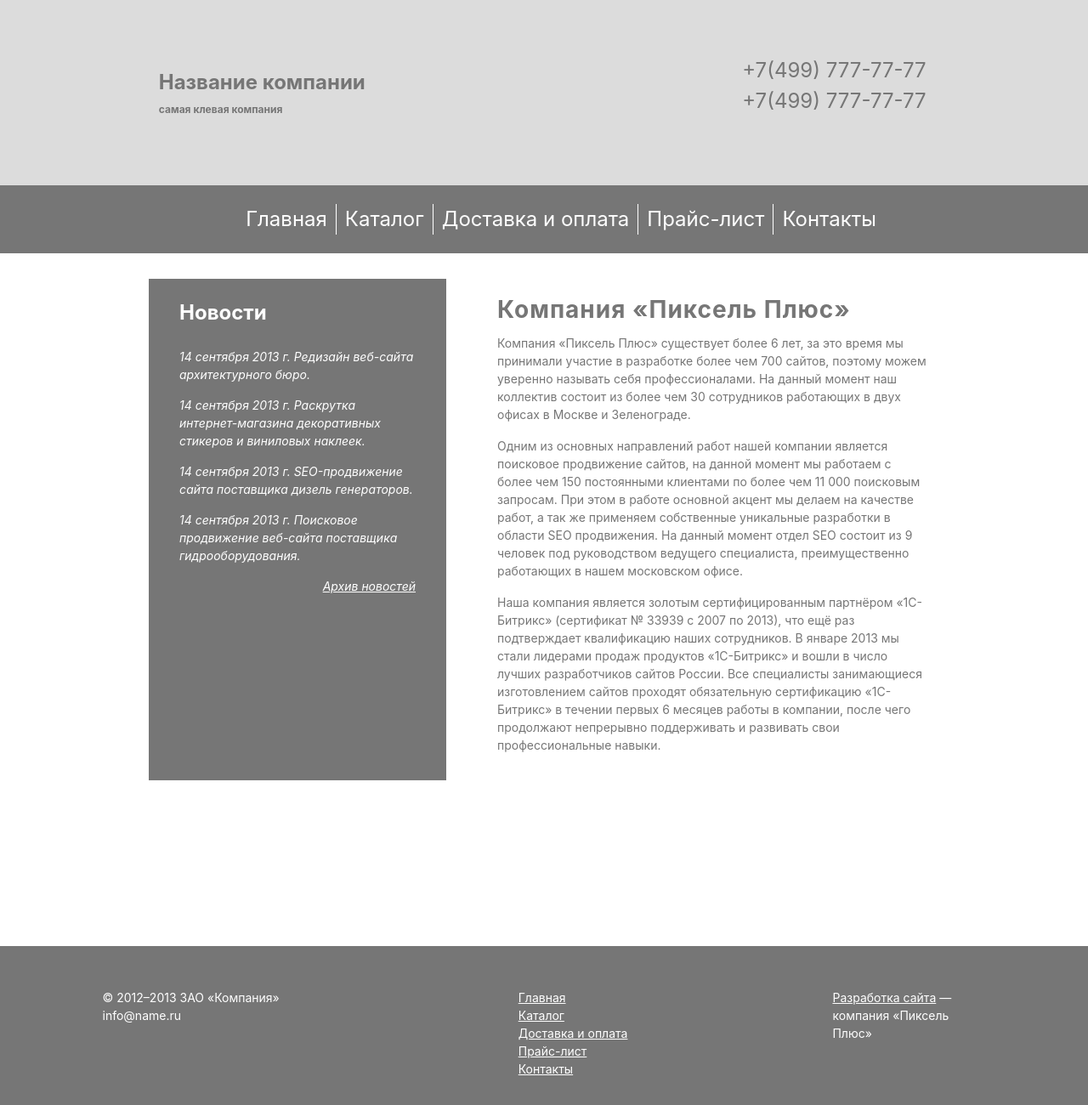
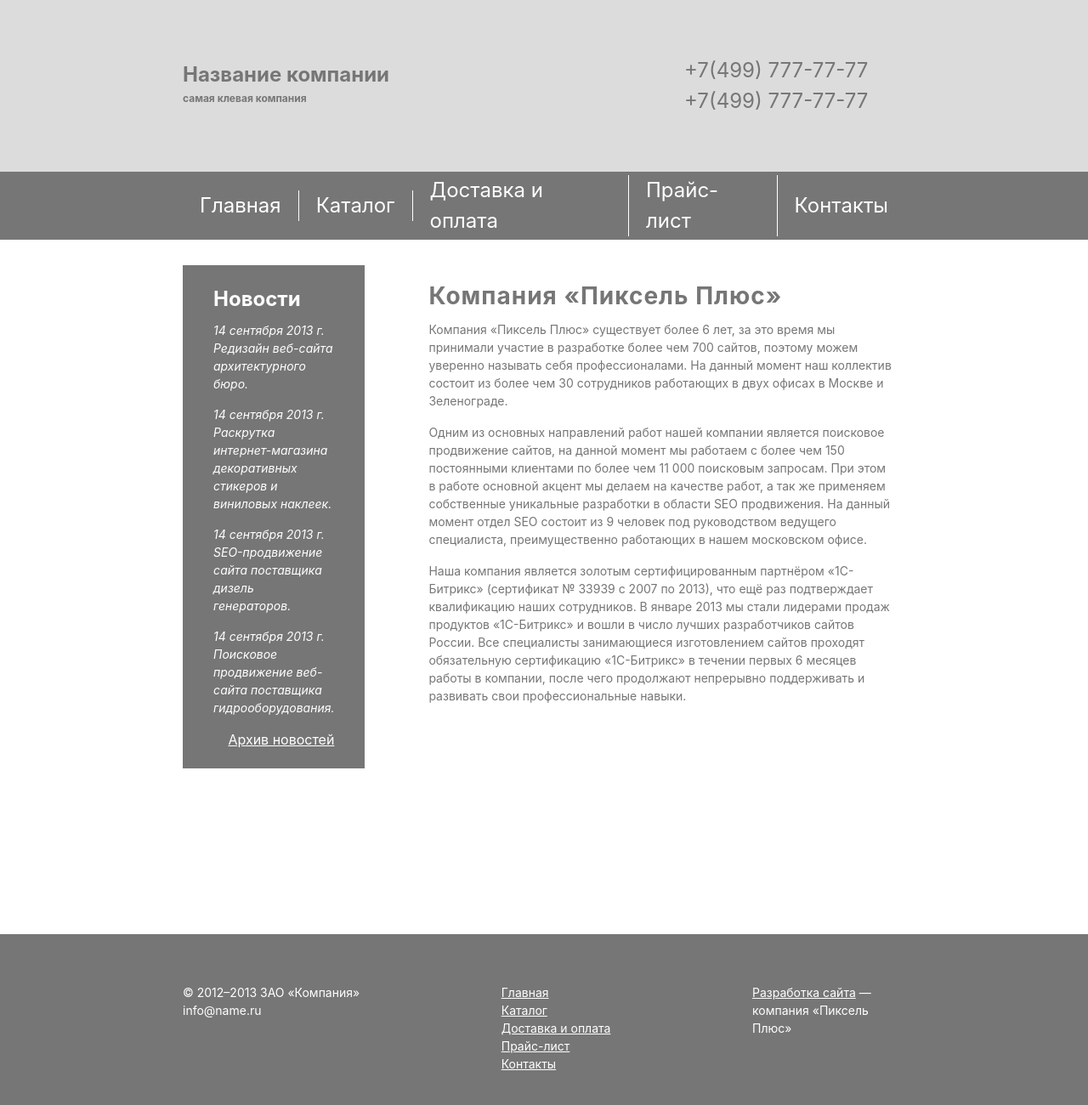
Before and after one commit to AntipinMaxim/layout-study, a website: page src/index.html in a window 1280 px wide. Shown: the top 1300 px of the page at 85% size. Drawn offline with nearby package versions, Linux system fonts and the light colour scheme.

Commit message:
AntipinMaxim
Work on the bugs - 2

```diff
--- a/src/index.html
+++ b/src/index.html
@@ -6,16 +6,17 @@
   <meta http-equiv="X-UA-Compatible" content="ie=edge">
   <link rel="stylesheet" href="https://cdnjs.cloudflare.com/ajax/libs/twitter-bootstrap/4.1.3/css/bootstrap-reboot.min.css">
   <link rel="stylesheet" href="https://cdnjs.cloudflare.com/ajax/libs/twitter-bootstrap/4.1.3/css/bootstrap-grid.min.css">
-  <link rel="stylesheet" href="/src/styles/common.css">
+  <link rel="stylesheet" href="styles/common.css">
 	<title>layout-study</title>
 </head>
 <body>
 
   <header class="header">
-      <div class="header__container">
+    <div class="header__bg-wrapper">
+      <div class="header__container content-container">
         <div class="header__logo">
           <div class="header__logo-img block-hidden">
-            <img src="" alt="Логотип сайта">
+            <img src="url" alt="Логотип сайта">
           </div>
           <div class="header__name-company">
             <span class="header__title-company text-bold">Название компании</span>
@@ -29,44 +30,55 @@
           </ul>
         </div>
       </div>
-    <nav class="header__nav">
-      <ul class="header__nav-list">
-        <li class="header__nav-item"><a href="url">Главная</a></li>
-        <li class="header__nav-item"><a href="url">Каталог</a></li>
-        <li class="header__nav-item"><a href="url">Доставка и оплата</a></li>
-        <li class="header__nav-item"><a href="url">Прайс-лист</a></li>
-        <li class="header__nav-item"><a href="url">Контакты</a></li>
+    </div>
+    <nav class="top-nav ">
+      <div class="content-container">
+        <ul class="top-nav__list ">
+          <li class="top-nav__item"><a href="url">Главная</a></li>
+          <li class="top-nav__item"><a href="url">Каталог</a></li>
+          <li class="top-nav__item"><a href="url">Доставка и оплата</a></li>
+          <li class="top-nav__item"><a href="url">Прайс-лист</a></li>
+          <li class="top-nav__item"><a href="url">Контакты</a></li>
         </ul>
+      </div>
     </nav>
     <div class="header__img block-hidden">
-      <img src="" alt="Изображение шаров">
+      <img src="url" alt="Изображение шаров">
     </div>
   </header>
 
-    <div class="container-news-content">
+    <div class="container-news-content content-container">
       <div class="news">
           <h3 class="news__title">Новости</h3>
           <ul class="news__list">
             <li class="news__item">
+              <div class="news__date">
                 14 сентября 2013 г.
+              </div>
               Редизайн веб-сайта архитектурного бюро.
             </li>
             <li class="news__item">
+              <div class="news__date">
                 14 сентября 2013 г.
+              </div>
               Раскрутка интернет-магазина декоративных стикеров и виниловых наклеек.
             </li>
             <li class="news__item">
+              <div class="news__date">
                 14 сентября 2013 г.
+              </div>
               SEO-продвижение сайта поставщика дизель генераторов.
             </li>
             <li class="news__item">
+              <div class="news__date">
                 14 сентября 2013 г.
+              </div>
               Поисковое продвижение веб-сайта поставщика гидрооборудования.
             </li>
-            <li class="news__item">
+          </ul>
+          <div class="news__archive">
             <a href="URL">Архив новостей</a>
-            </li>
-          </ul>
+          </div>
       </div>
       <div class="content">
         <h1 class="content__title">Компания «Пиксель Плюс»</h1>
@@ -90,11 +102,11 @@
       </div>
     </div>
 
-    <footer class="footer footer-positioning">
-      <div class="footer__container">
-        <div class="footer__mail">
-            © 2012–2013 ЗАО «Компания»<br>
-            info@name.ru
+    <footer class="footer">
+      <div class="footer__container content-container">
+        <div class="company-info">
+            <div class="company-info__organization">© 2012–2013 ЗАО «Компания»</div>
+            <div class="company-info__mail">info@name.ru</div>
         </div>
         <nav class="footer__nav">
           <ul class="footer__nav-list">
@@ -107,13 +119,11 @@
         </nav>
         <div class="footer__logo">
           <div class="footer__logo-img block-hidden">
-              <img src="" alt="Логотип сайта">
+            <img src="url" alt="Логотип сайта">
           </div>
           <div class="footer__name-company">
-              <p class="footer__tagline">
-                  <span class="text-underline">Разработка сайта</span> —
+                <a href="#">Разработка сайта</a> —
                 компания «Пиксель Плюс»
-              </p>
           </div>
         </div>
       </div>
--- a/src/styles/common.css
+++ b/src/styles/common.css
@@ -1,6 +1,10 @@
 body {
   font-family: -apple-system, BlinkMacSystemFont, "Segoe UI", "Roboto", "Oxygen", "Ubuntu", "Cantarell", "Fira Sans", "Droid Sans", "Helvetica Neue", sans-serif;
   margin: 0;
+}
+
+a {
+  color: white;
 }
 
 a:link {
@@ -8,21 +12,30 @@ a:link {
   text-decoration: underline;
 }
 
+.content-container {
+  max-width: 850px;
+  margin-left: auto;
+  margin-right: auto;
+  width: 100%;
+}
+
 /* HEADER */
 
 header {
-  max-width: 1400px;
+  margin-bottom: 30px;
+  color: #767676;
+}
+
+.header__bg-wrapper {
+  background-color: #dcdcdc;
+  padding-top: 65px;
+  padding-bottom: 65px;
 }
 
 .header__container {
   display: flex;
-  max-width: 1400px;
-  background-color: #dcdcdc;
   align-items: center;
-  justify-content: space-around;
-  padding-top: 65px;
-  padding-bottom: 65px;
-  color: #767676;
+  justify-content: space-between;
 }
 
 .header__logo {
@@ -40,7 +53,6 @@ header {
   display: inline-block;
   font-size: 24px;
   line-height: 0.9em;
-  padding: 7px 0;
 }
 
 .text-bold {
@@ -49,21 +61,22 @@ header {
 
 .header__tagline {
   font-size: 12px;
-  padding-top: 5px;
 }
 
 .header__contacts-list {
+  padding: 0;
+  margin: 0;
   list-style-type: none;
   font-size: 24px;
   min-width: 260px;
 }
 
-.header__nav {
+.top-nav {
+  color: white;
   background-color: #767676;
-  color: white;
 }
 
-.header__nav-list {
+.top-nav__list {
   display: flex;
   list-style-type: none;
   justify-content: center;
@@ -71,20 +84,25 @@ header {
   min-height: 80px;
   max-width: 1400px;
   margin: 0;
+  padding: 0;
 }
 
-.header__nav-item {
+.top-nav__item {
   font-size: 24px;
   border-right: 1px solid white;
   max-width: 100%;
-  padding: 0 10px;
+  padding: 0 20px;
 }
 
-.header__nav-item a:link {
+.top-nav__item a:link {
   text-decoration: none;
 }
 
-.header__nav-item:last-child {
+.top-nav__item a:hover {
+  text-decoration: underline;
+}
+
+.top-nav__item:last-child {
   border: none;
 }
 
@@ -99,16 +117,15 @@ header {
 /* CONTAINER-NEWS-CONTENT */
 
 .container-news-content {
-  max-width: 1400px;
   display: flex;
-  justify-content: center;
-  padding-top: 30px;
+  margin-bottom: 195px;
 }
 
 .news {
   background-color: #767676;
   max-width: 350px;
   padding: 22px 36px;
+  margin-right: 60px;
 }
 
 .news__title {
@@ -119,23 +136,27 @@ header {
 .news__list {
   list-style-type: none;
   padding: 0;
+  margin: 0;
   color: white;
   font-size: 14px;
   font-style: italic;
 }
 
 .news__item {
-  padding-top: 15px;
+  margin-bottom: 15px;
 }
 
-.news__item:last-child {
+.news__archive {
   text-align: right;
+}
+
+.news__archive a:hover {
+  text-decoration: none;
 }
 
 .content {
   max-width: 580px;
   padding: 15px;
-  padding-left: 60px;
   font-size: 14px;
   color: #767676;
 }
@@ -149,25 +170,25 @@ header {
 .footer {
   min-height: 220px;
   background-color: #767676;
-}
-
-.footer-positioning {
   display: flex;
-  margin-top: 195px;
   align-items: center;
 }
 
 .footer__container {
   display: flex;
-  min-width: 100%;
-  max-width: 1400px;
-  justify-content: space-around;
+  justify-content: space-between;
   color: white;
   font-size: 14px;
 }
 
 .footer__nav-list {
   list-style-type: none;
+  padding: 0;
+  margin: 0;
+}
+
+.footer__nav-item a:hover {
+  text-decoration: none;
 }
 
 .footer__logo {
@@ -183,10 +204,7 @@ header {
   max-width: 180px;
 }
 
-.header__nav-item a:hover {
-  text-decoration: underline;
+.footer__name-company a:hover {
+  color: white;
+  text-decoration: none;
 }
-
-.text-underline {
-  text-decoration: underline;
-}
```
Lines whose indentation alone changed are shown as unchanged.
